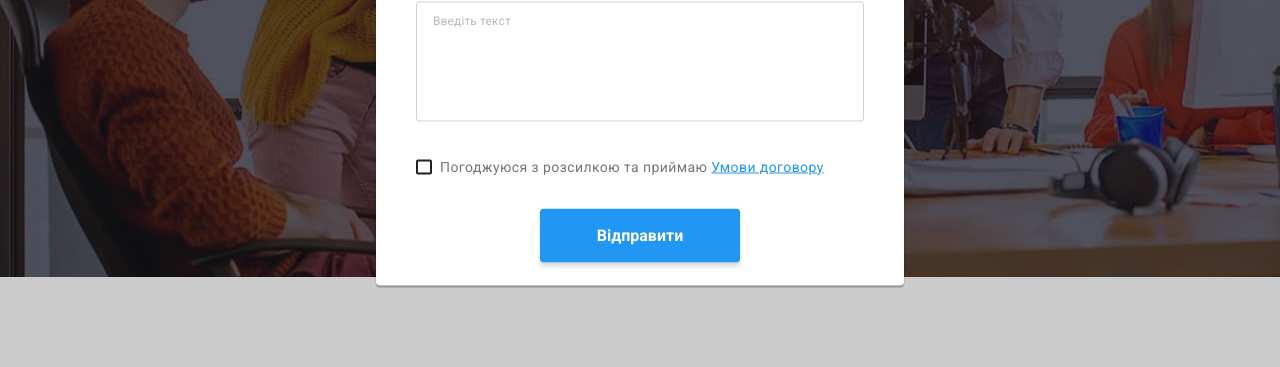
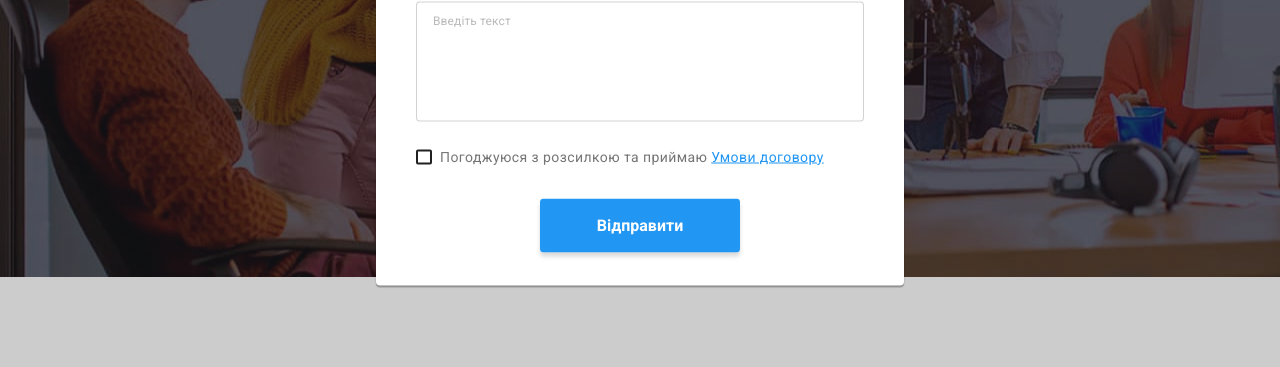
Before and after one commit to valeriya2022v/goit-markup-hw-06, a plain HTML site: page index.html in a window 1280 px wide. Both pictures are taken after a click on the button "Замовити послугу". Shown: the part 405-772 px from the top of the page. Drawn offline with nearby package versions, Linux system fonts and the light colour scheme.

Commit message:
Edit styles

```diff
--- a/css/styles.css
+++ b/css/styles.css
@@ -866,9 +866,16 @@ body {
     transition: fill var(--transition-duration) var(--transition-timing-function);
 }
 
+.modal-form-comment-field {
+    margin-bottom: 20px;
+    font-size: 12px;
+    line-height: 1.16;
+    letter-spacing: 0.01em;
+    color: var(--secondary-color);
+}
+
 .modal-form-comment {
     padding: 12px 16px;
-    margin-bottom: 20px;
     width: 100%;
     height: 120px;
     resize: none;
--- a/index.html
+++ b/index.html
@@ -423,7 +423,7 @@
                     </svg>
                     </span>
                 </label>
-                <label class="modal-form-field">
+                <label class="modal-form-comment-field">
                     <span class="modal-form-comment-desc">Коментар</span>
                     <textarea name="user_comment" class="modal-form-comment" placeholder="Введіть текст"
                     ></textarea>
```
